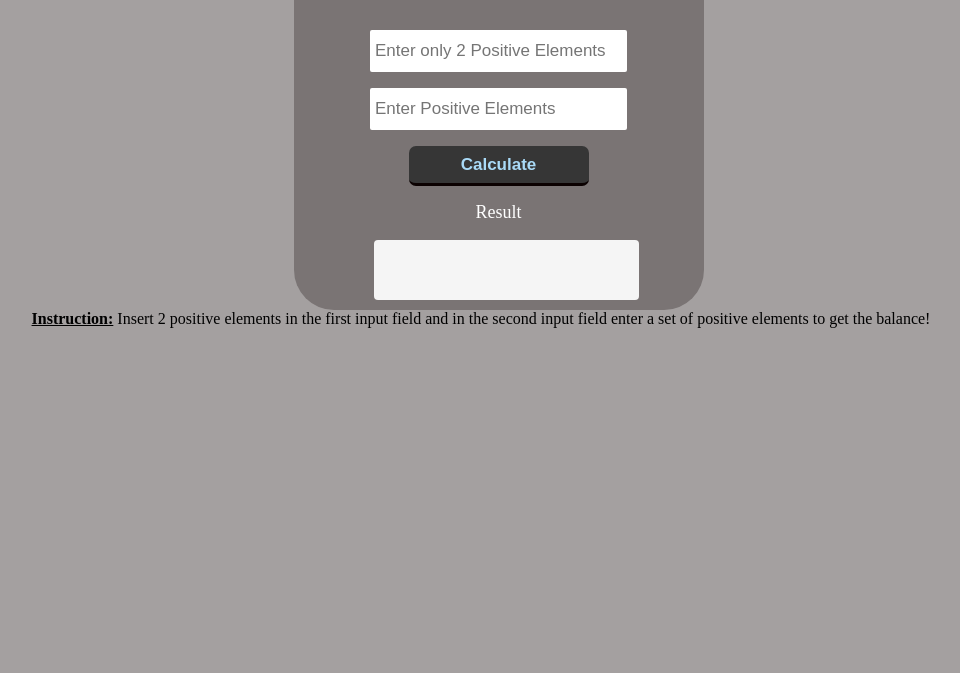
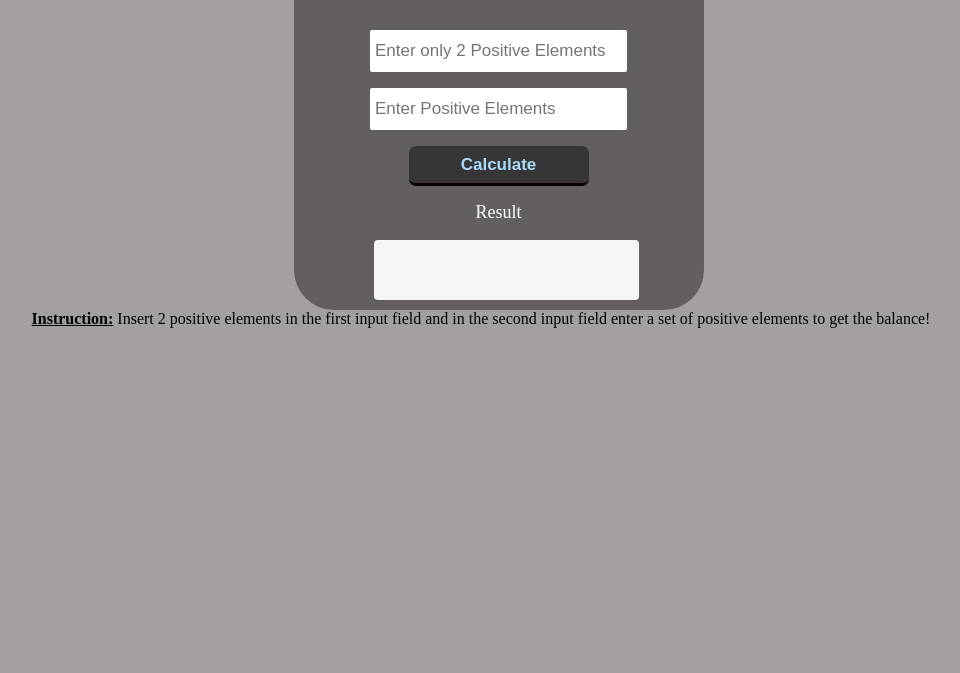
Before and after one commit to Payne680/Scal-Balancing, a plain HTML site: page index.html in a window 1280 px wide. Shown: the part 127-800 px from the top of the page, without its empty margins (159-1119 px from the left). Drawn offline with Linux system fonts and the light colour scheme.

Commit message:
correcting my background color   in my css file

```diff
--- a/asset/styles/style.css
+++ b/asset/styles/style.css
@@ -27,7 +27,7 @@ body {
   margin-left: 310px;
   padding: 10px;
   border-radius: 40px;
-  background-color: #7a7474;
+  background-color: #645f5f;
 }
 
 #contact-form-div #contact-label {
```
